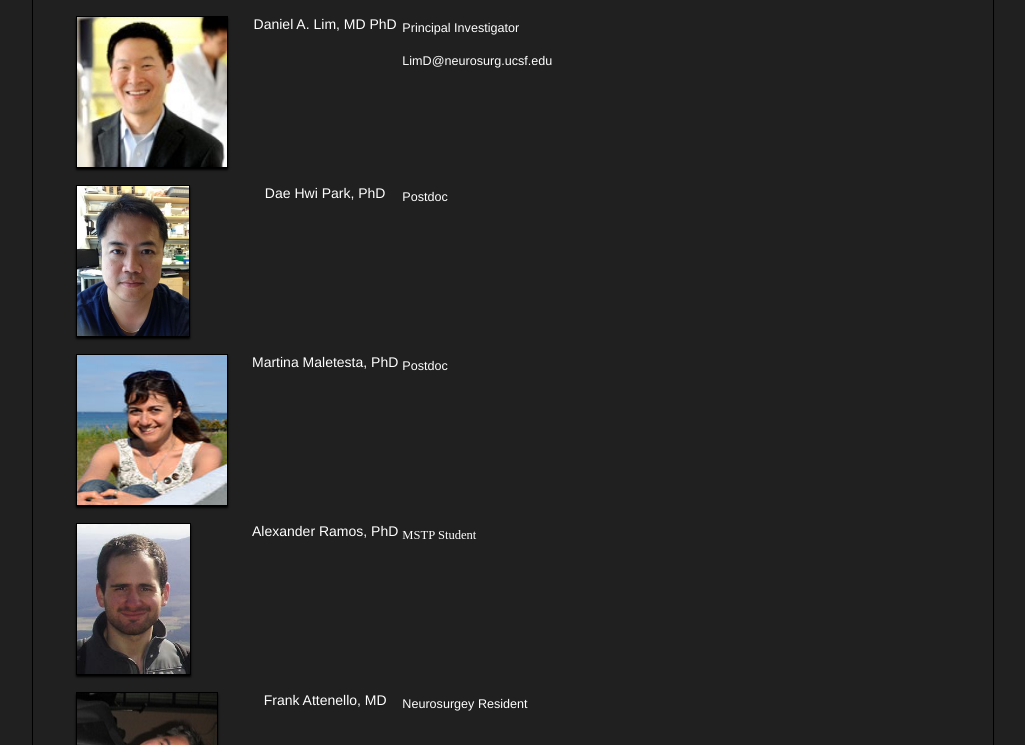
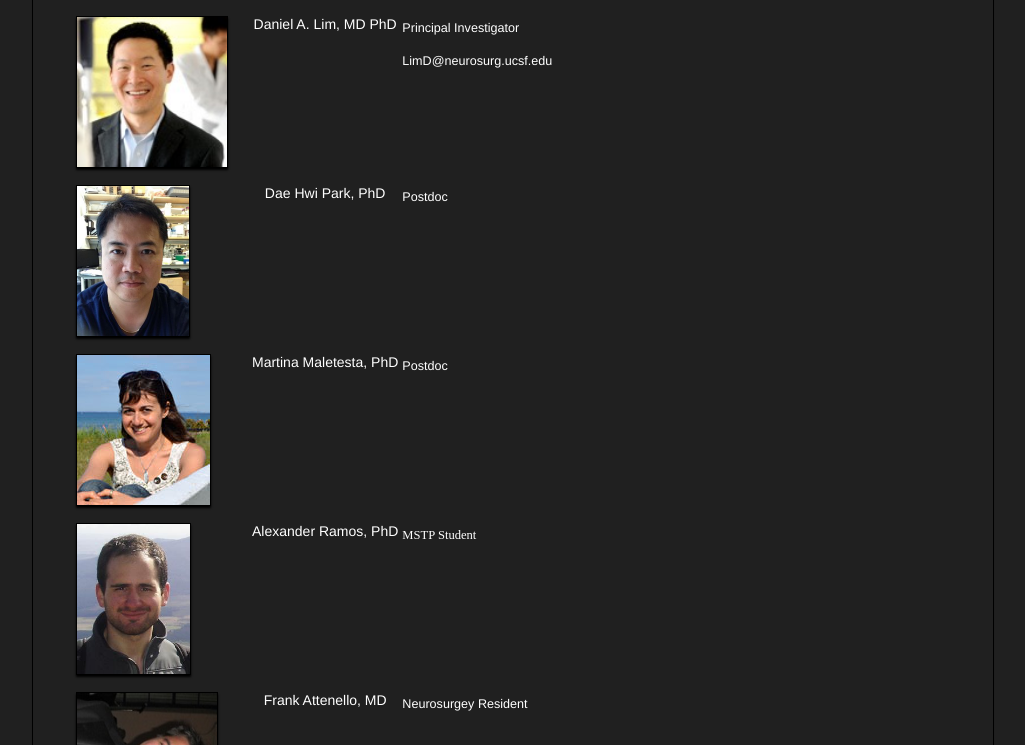
Before and after one commit to liujohn/danlimlab, a plain HTML site: page people.html in a window 1280 px wide. Shown: the part 355-1100 px from the top of the page, without its empty margins (127-1152 px from the left). Drawn offline with nearby package versions, Linux system fonts and the light colour scheme.

Commit message:
martina2

```diff
--- a/people.html
+++ b/people.html
@@ -87,7 +87,7 @@
 															</tr>
 															<tr class="i3 o article">
 																<td class="dli1">
-																	<div class="article-thumbnail"><a href="martina-maletesta-phd.html" title="Martina Maletesta, PhD" class="imageLink"><img src="martina_150_hr.jpeg" alt="martina" width="150" height="150" /></a></div>
+																	<div class="article-thumbnail"><a href="martina-maletesta-phd.html" title="Martina Maletesta, PhD" class="imageLink"><img src="martina_150_hr.jpeg" alt="martina" width="133" height="150" /></a></div>
 																</td>
 																<td class="dli2">
 																	<h3 class="index-title"><span class="in">Martina Maletesta, PhD</span></h3>
```
